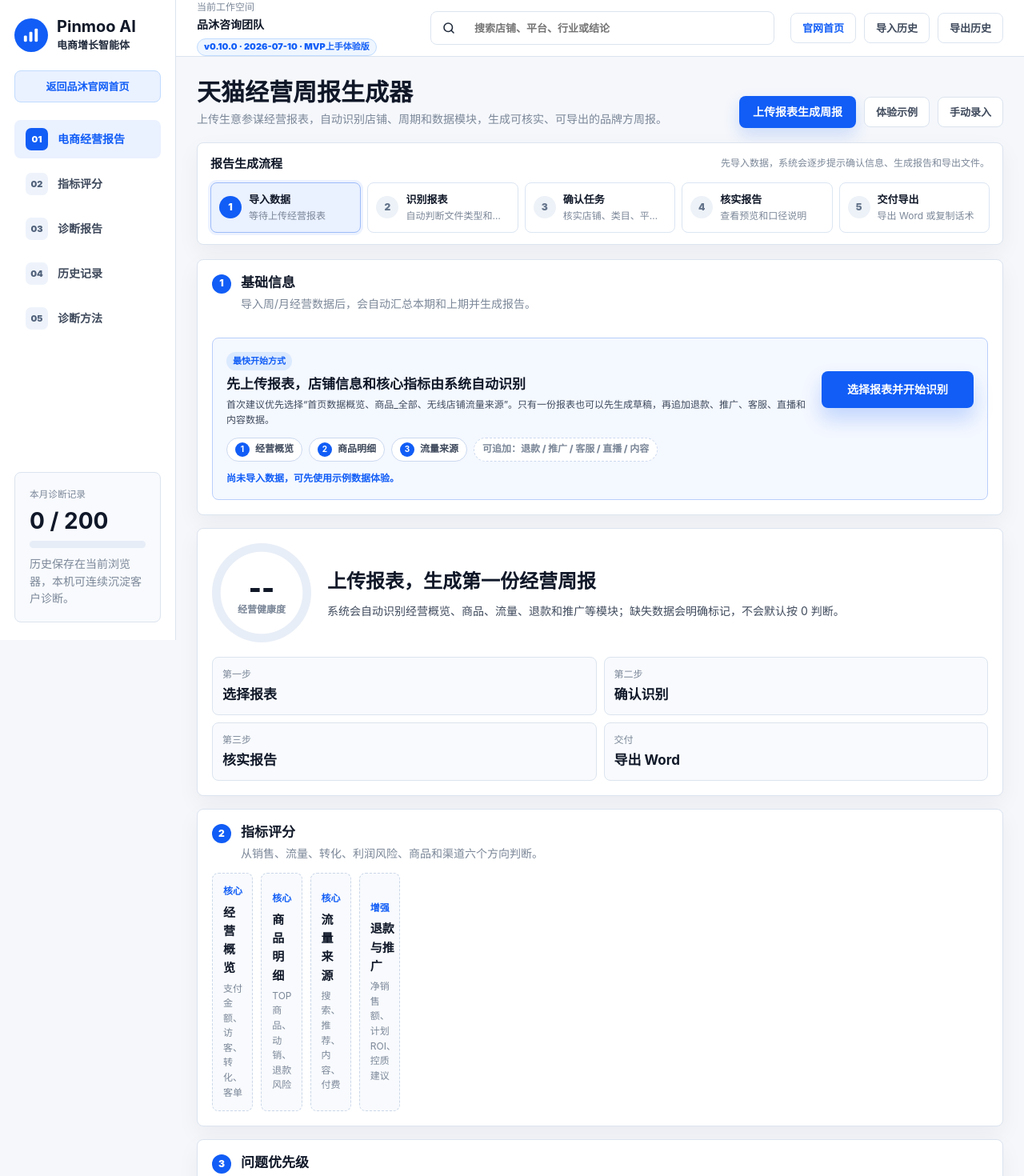
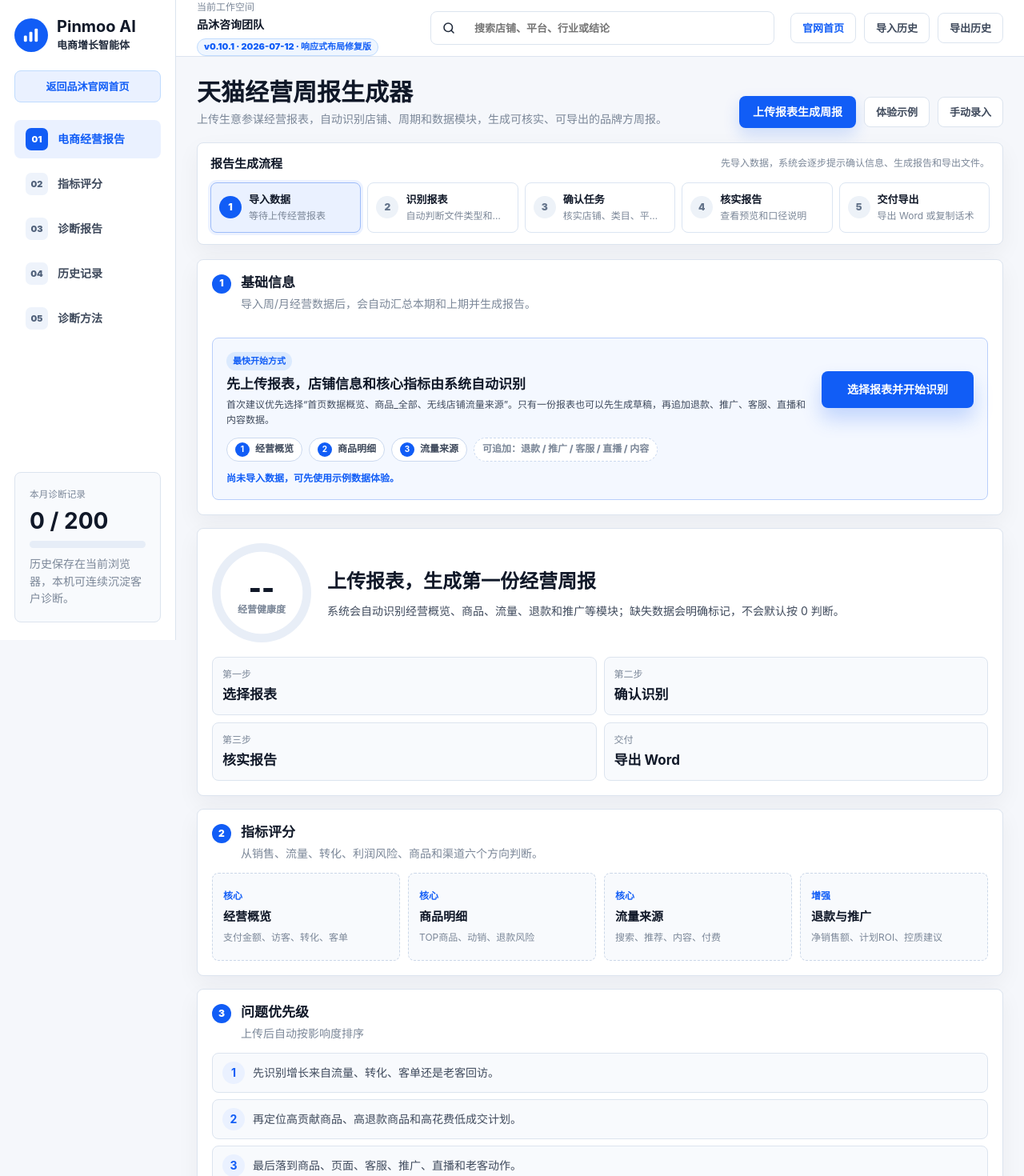
Before and after one commit to gzbarry1980-bot/pinmoo, a JavaScript app: page /ai-diagnosis/ in a window 1280 px wide. Shown: the top 1470 px of the page at 80% size. Built offline with nearby package versions, Linux system fonts and the light colour scheme.

Commit message:
Fix responsive report card layouts

```diff
--- a/ai-diagnosis/index.html
+++ b/ai-diagnosis/index.html
@@ -55,7 +55,7 @@
           <div>
             <span>当前工作空间</span>
             <strong>品沐咨询团队</strong>
-            <em class="version-badge" id="appVersion">v0.10.0 · 2026-07-10 · MVP上手体验版</em>
+            <em class="version-badge" id="appVersion">v0.10.1 · 2026-07-12 · 响应式布局修复版</em>
           </div>
           <label class="search-box">
             <svg viewBox="0 0 24 24" aria-hidden="true"><circle cx="11" cy="11" r="7"></circle><path d="m20 20-4-4"></path></svg>
--- a/ai-diagnosis/styles.css
+++ b/ai-diagnosis/styles.css
@@ -282,16 +282,32 @@
 }
 
 .diagnosis-page {
+  min-width: 0;
   display: grid;
   gap: 18px;
   padding: 26px;
 }
 
+.diagnosis-page > * {
+  min-width: 0;
+}
+
 .page-title {
   display: flex;
+  flex-wrap: wrap;
   justify-content: space-between;
   gap: 18px;
   align-items: end;
+}
+
+.page-title > div:first-child {
+  min-width: 0;
+  flex: 1 1 420px;
+}
+
+.page-title .title-actions {
+  flex: 0 1 auto;
+  justify-content: flex-end;
 }
 
 .page-title h1 {
@@ -875,12 +891,19 @@
 }
 
 .empty-readiness {
-  display: grid;
-  grid-template-columns: repeat(4, minmax(0, 1fr));
+  width: 100%;
+  min-width: 0;
+  display: grid;
+  grid-template-columns: repeat(auto-fit, minmax(min(100%, 168px), 1fr));
   gap: 10px;
 }
 
+.health-grid > .empty-readiness {
+  grid-column: 1 / -1;
+}
+
 .empty-readiness article {
+  min-width: 0;
   min-height: 110px;
   display: grid;
   align-content: center;
```
Also changed, not shown: ai-diagnosis/app.js.
